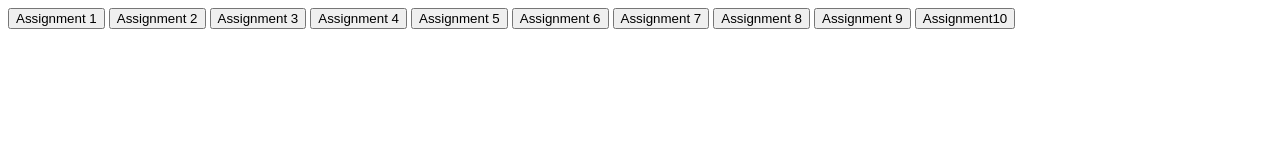
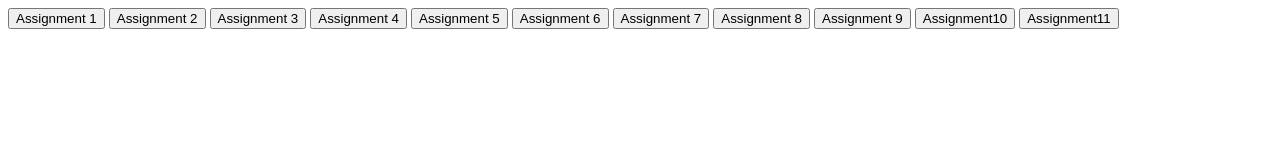
Before and after one commit to Anamshaikh111/Javascriptpractice, a plain HTML site: page conditions and loops/programtwo.html in a window 1280 px wide. Drawn offline with Linux system fonts and the light colour scheme.

Commit message:
Updated program.js file

```diff
--- a/programtwo.html
+++ b/conditions and loops/programtwo.html
@@ -15,6 +15,7 @@
            <button onclick="assignment8()">Assignment 8</button>
             <button onclick="assignment9()">Assignment 9</button>
             <button onclick="assignment10()">Assignment10 </button>
+            <button onclick="assignment11()">Assignment11 </button>
 
 <script src="programtwo.js"></script>
 
```
Also changed, not shown: conditions and loops/programtwo.js (renamed from programtwo.js), datatype op and expresssion/programOne.html (renamed from programOne.html), datatype op and expresssion/programOne.js (renamed from programOne.js).
